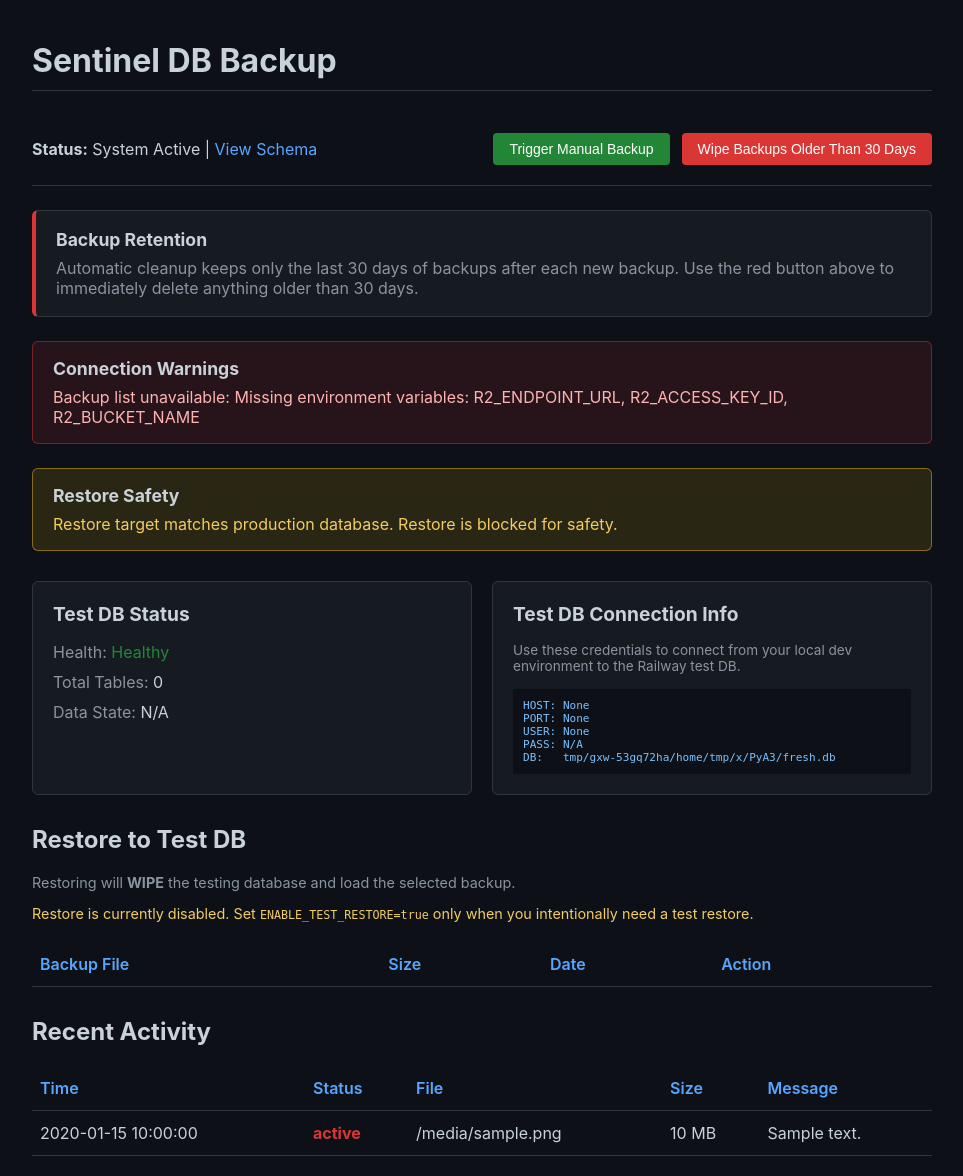
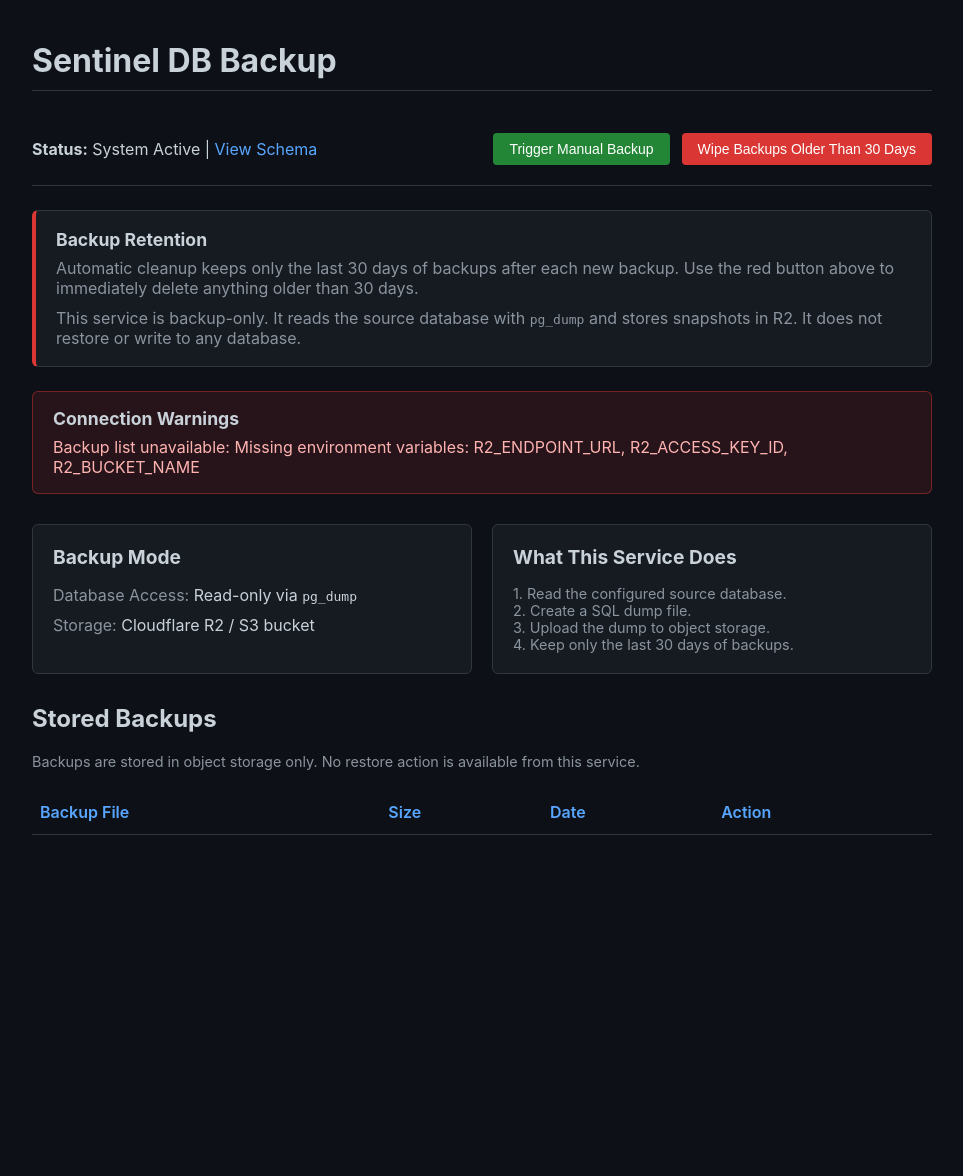
Before and after one commit to Zhihong0321/ee-backup, a FastAPI app: page / in a window 1280 px wide. Shown: the whole page, without its empty margins (158-1121 px from the left). After the commit the page ends 835 px from the top, so only its background shows below. Run offline with FastAPI, Linux system fonts and the light colour scheme; a database or web service that is not in the repository returns one stand-in record (values such as "Sample title"); data that the repository does not hold is empty; some libraries are stand-ins or nearby versions.

Commit message:
Convert backup service to read-only mode

```diff
--- a/app/main.py
+++ b/app/main.py
@@ -1,23 +1,14 @@
-from fastapi import FastAPI, Request, BackgroundTasks, Depends, HTTPException
+from fastapi import FastAPI, Request, BackgroundTasks, HTTPException
 from fastapi.responses import HTMLResponse
-from fastapi.staticfiles import StaticFiles
 from fastapi.templating import Jinja2Templates
 from apscheduler.schedulers.background import BackgroundScheduler
 import os
-import datetime
 import json
 from .backup import (
     perform_backup,
-    init_db,
-    get_db_connection,
     list_backups,
-    perform_restore,
-    get_test_db_info,
     delete_old_backups,
     RETENTION_DAYS,
-    restore_is_enabled,
-    same_database_target,
-    get_config,
 )
 
 app = FastAPI(title="Sentinel Backup Service")
@@ -31,11 +22,6 @@ def scheduled_job():
 
 @app.on_event("startup")
 def startup_event():
-    try:
-        init_db()
-    except Exception as exc:
-        print(f"Startup warning: init_db failed: {exc}")
-
     try:
         hour = int(os.getenv("BACKUP_CRON_HOUR", 3))
         minute = int(os.getenv("BACKUP_CRON_MINUTE", 0))
@@ -80,44 +66,9 @@ async def schema_view(request: Request):
 
 @app.get("/", response_class=HTMLResponse)
 async def dashboard(request: Request):
-    formatted_logs = []
     dashboard_errors = []
     available_backups = []
-    normalized_test_db_info = None
-    restore_enabled = restore_is_enabled()
-    restore_safety_warning = None
 
-    try:
-        config = get_config()
-        if same_database_target(config.get("TEST_DATABASE_URL"), config.get("DATABASE_URL")):
-            restore_safety_warning = "Restore target matches production database. Restore is blocked for safety."
-    except Exception as exc:
-        dashboard_errors.append(f"Restore safety check unavailable: {exc}")
-
-    try:
-        conn = get_db_connection()
-        cur = conn.cursor()
-        # Fetch last 50 logs
-        cur.execute("SELECT id, timestamp, status, filename, size_bytes, message FROM _admin_backup_logs ORDER BY timestamp DESC LIMIT 50")
-        logs = cur.fetchall()
-        cur.close()
-        conn.close()
-
-        for log in logs:
-            # Simple size formatter
-            size_mb = round(log[4] / (1024 * 1024), 2) if log[4] else 0
-            formatted_logs.append({
-                "timestamp": log[1].strftime("%Y-%m-%d %H:%M:%S"),
-                "status": log[2],
-                "status_class": "status-success" if log[2] == "SUCCESS" else "status-failed",
-                "filename": log[3],
-                "size": f"{size_mb} MB",
-                "message": log[5]
-            })
-    except Exception as exc:
-        dashboard_errors.append(f"Recent activity unavailable: {exc}")
-
-    # Fetch available backups for restoration
     try:
         raw_backups = list_backups()
         available_backups = [{
@@ -129,35 +80,11 @@ async def dashboard(request: Request):
         available_backups = []
         dashboard_errors.append(f"Backup list unavailable: {exc}")
 
-    try:
-        test_db_info = get_test_db_info()
-        if test_db_info:
-            connection = test_db_info.get("connection") or {}
-            status_text = str(test_db_info.get("status", "Unknown"))
-            normalized_test_db_info = {
-                "status": status_text,
-                "status_class": "status-success" if "Healthy" in status_text else "status-failed",
-                "table_count": test_db_info.get("table_count", 0),
-                "latest_update": test_db_info.get("latest_update", "N/A"),
-                "connection_host": connection.get("host", "N/A"),
-                "connection_port": connection.get("port", "N/A"),
-                "connection_user": connection.get("user", "N/A"),
-                "connection_password": connection.get("password", "N/A"),
-                "connection_database": connection.get("database", "N/A"),
-            }
-    except Exception as exc:
-        normalized_test_db_info = None
-        dashboard_errors.append(f"Test DB status unavailable: {exc}")
-
     context = {
         "request": request,
-        "logs": formatted_logs,
         "backups": available_backups,
-        "test_db_info": normalized_test_db_info,
         "retention_days": RETENTION_DAYS,
         "dashboard_errors": dashboard_errors,
-        "restore_enabled": restore_enabled,
-        "restore_safety_warning": restore_safety_warning,
     }
 
     try:
@@ -186,14 +113,6 @@ async def dashboard(request: Request):
             status_code=200
         )
 
-@app.post("/restore/{filename}")
-async def restore_to_test(filename: str, background_tasks: BackgroundTasks):
-    # For restoration, we might want to track it in logs too, but for now just run it
-    # We can do it synchronously if it's not too large, or background it.
-    # Since it's for "Testing DB", background is safer to avoid UI timeout.
-    background_tasks.add_task(perform_restore, filename)
-    return {"message": f"Restoration of {filename} to Test DB started in background"}
-
 @app.post("/trigger-backup")
 async def trigger_backup(background_tasks: BackgroundTasks):
     background_tasks.add_task(perform_backup)
--- a/app/templates/index.html
+++ b/app/templates/index.html
@@ -87,14 +87,6 @@
             border-radius: 6px;
         }
 
-        .warning-card {
-            margin-top: 24px;
-            background: rgba(255, 193, 7, 0.12);
-            border: 1px solid rgba(255, 193, 7, 0.45);
-            padding: 16px 20px;
-            border-radius: 6px;
-        }
-
         .log-list {
             margin-top: 20px;
             width: 100%;
@@ -133,6 +125,10 @@
             Automatic cleanup keeps only the last {{ retention_days }} days of backups after each new backup.
             Use the red button above to immediately delete anything older than {{ retention_days }} days.
         </p>
+        <p style="margin: 10px 0 0; color: #8b949e;">
+            This service is backup-only. It reads the source database with <code>pg_dump</code> and stores snapshots in R2.
+            It does not restore or write to any database.
+        </p>
     </div>
 
     {% if dashboard_errors %}
@@ -144,52 +140,33 @@
     </div>
     {% endif %}
 
-    {% if restore_safety_warning %}
-    <div class="warning-card">
-        <h2 style="margin: 0 0 8px; font-size: 1.1em;">Restore Safety</h2>
-        <p style="margin: 0; color: #f2cc60;">{{ restore_safety_warning }}</p>
-    </div>
-    {% endif %}
-
-    {% if test_db_info %}
     <div style="display: grid; grid-template-columns: 1fr 1fr; gap: 20px; margin-top: 30px;">
-        <!-- Test DB Status Card -->
         <div style="background: #161b22; border: 1px solid var(--border-color); padding: 20px; border-radius: 6px;">
-            <h2 style="margin-top: 0; font-size: 1.2em;">Test DB Status</h2>
+            <h2 style="margin-top: 0; font-size: 1.2em;">Backup Mode</h2>
             <div style="margin-bottom: 10px;">
-                <span style="color: #8b949e;">Health:</span>
-                <span class="{{ test_db_info.status_class }}">{{ test_db_info.status }}</span>
-            </div>
-            <div style="margin-bottom: 10px;">
-                <span style="color: #8b949e;">Total Tables:</span>
-                <span>{{ test_db_info.table_count }}</span>
+                <span style="color: #8b949e;">Database Access:</span>
+                <span>Read-only via <code>pg_dump</code></span>
             </div>
             <div>
-                <span style="color: #8b949e;">Data State:</span>
-                <span>{{ test_db_info.latest_update }}</span>
+                <span style="color: #8b949e;">Storage:</span>
+                <span>Cloudflare R2 / S3 bucket</span>
             </div>
         </div>
 
-        <!-- Connection Info Card -->
         <div style="background: #161b22; border: 1px solid var(--border-color); padding: 20px; border-radius: 6px;">
-            <h2 style="margin-top: 0; font-size: 1.2em;">Test DB Connection Info</h2>
-            <p style="font-size: 0.85em; color: #8b949e; margin-bottom: 15px;">Use these credentials to connect from your local dev environment to the Railway test DB.</p>
-            <code style="background: #0d1117; display: block; padding: 10px; font-size: 0.85em; color: #79c0ff; word-break: break-all;">
-                HOST: {{ test_db_info.connection_host }}<br>
-                PORT: {{ test_db_info.connection_port }}<br>
-                USER: {{ test_db_info.connection_user }}<br>
-                PASS: {{ test_db_info.connection_password }}<br>
-                DB: &nbsp;&nbsp;{{ test_db_info.connection_database }}
-            </code>
+            <h2 style="margin-top: 0; font-size: 1.2em;">What This Service Does</h2>
+            <p style="font-size: 0.9em; color: #8b949e; margin: 0;">
+                1. Read the configured source database.<br>
+                2. Create a SQL dump file.<br>
+                3. Upload the dump to object storage.<br>
+                4. Keep only the last {{ retention_days }} days of backups.
+            </p>
         </div>
     </div>
 
     <div style="margin-top: 30px;">
-        <h2>Restore to Test DB</h2>
-        <p style="font-size: 0.9em; color: #8b949e;">Restoring will <strong>WIPE</strong> the testing database and load the selected backup.</p>
-        {% if not restore_enabled %}
-        <p style="font-size: 0.9em; color: #f2cc60;">Restore is currently disabled. Set <code>ENABLE_TEST_RESTORE=true</code> only when you intentionally need a test restore.</p>
-        {% endif %}
+        <h2>Stored Backups</h2>
+        <p style="font-size: 0.9em; color: #8b949e;">Backups are stored in object storage only. No restore action is available from this service.</p>
         <table class="log-list">
             <thead>
                 <tr>
@@ -205,40 +182,12 @@
                     <td>{{ backup.filename }}</td>
                     <td>{{ backup.size_mb }} MB</td>
                     <td>{{ backup.last_modified }}</td>
-                    <td>
-                        <button onclick="restoreBackup('{{ backup.filename }}')" {% if not restore_enabled %}disabled{% endif %}>Restore to Test DB</button>
-                    </td>
+                    <td>Stored</td>
                 </tr>
                 {% endfor %}
             </tbody>
         </table>
     </div>
-    {% endif %}
-
-    <div style="margin-top: 30px;">
-        <h2>Recent Activity</h2>
-        <table class="log-list">
-        <thead>
-            <tr>
-                <th>Time</th>
-                <th>Status</th>
-                <th>File</th>
-                <th>Size</th>
-                <th>Message</th>
-            </tr>
-        </thead>
-        <tbody id="log-body">
-            {% for log in logs %}
-            <tr>
-                <td>{{ log.timestamp }}</td>
-                <td class="{{ log.status_class }}">{{ log.status }}</td>
-                <td>{{ log.filename }}</td>
-                <td>{{ log.size }}</td>
-                <td>{{ log.message }}</td>
-            </tr>
-            {% endfor %}
-        </tbody>
-    </table>
 
     <script>
         async function triggerBackup() {
@@ -284,20 +233,6 @@
                 btn.disabled = false;
             }
         }
-
-        async function restoreBackup(filename) {
-            if (!confirm(`Are you sure you want to WIPE the Testing DB and restore ${filename}?`)) {
-                return;
-            }
-
-            try {
-                const res = await fetch(`/restore/${filename}`, { method: 'POST' });
-                const data = await res.json();
-                alert(data.message);
-            } catch (e) {
-                alert("Error triggering restoration");
-            }
-        }
     </script>
 </body>
 </html>
```
Also changed, not shown: app/backup.py (+3 -171 lines), 1 other file.
